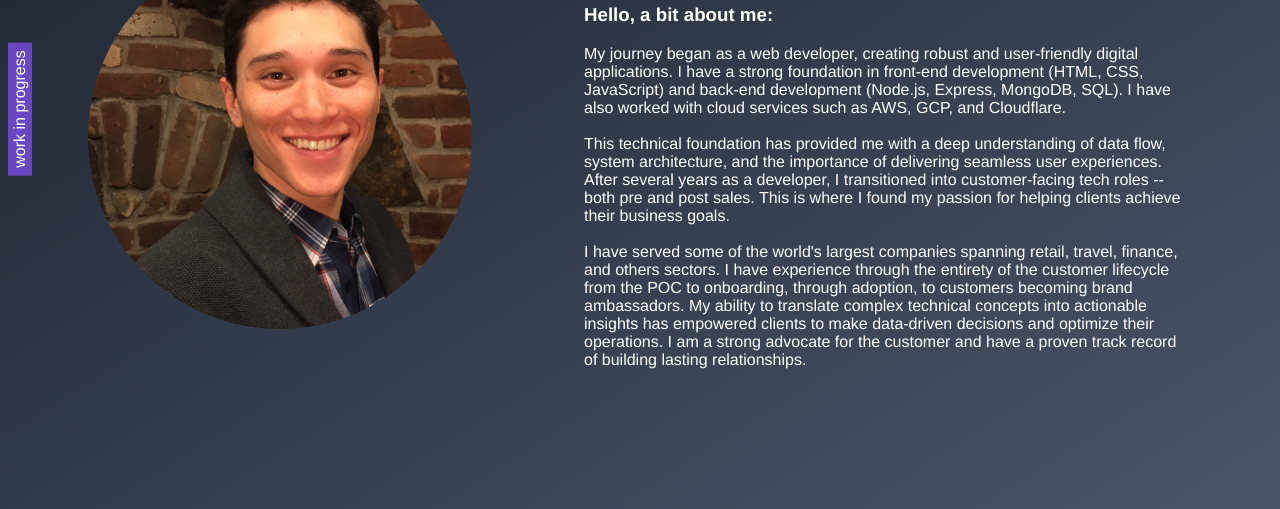
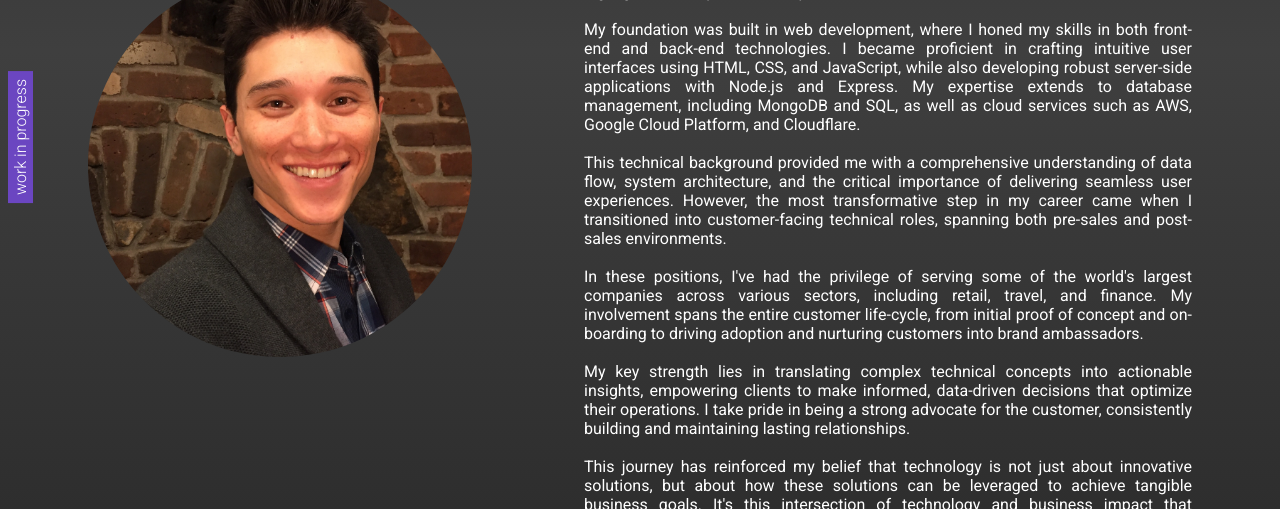
Before and after one commit to SirWilliamIII/simple-resume-site, a website: page public/index.html in a window 1280 px wide. Shown: the part 291-800 px from the top of the page. Drawn offline with Linux system fonts and the light colour scheme.

Commit message:
formatting change

```diff
--- a/public/index.html
+++ b/public/index.html
@@ -18,7 +18,7 @@
     <script>
         // Initialize the agent on page load.
         const fpPromise =
-            import(`https://willcarpenter.site/SMEvOqmLj49Ger9V/svv3Gw1ARAsK3Vxb?apiKey=6TuYm9Q8YzpfbDVUTUY3`)
+            import (`https://willcarpenter.site/SMEvOqmLj49Ger9V/svv3Gw1ARAsK3Vxb?apiKey=6TuYm9Q8YzpfbDVUTUY3`)
             .then(FingerprintJS => FingerprintJS.load({
                 endpoint: [
                     "https://willcarpenter.site/SMEvOqmLj49Ger9V/Z0ehogu56v3pJWyZ",
@@ -35,6 +35,8 @@
             })
     </script>
     <link rel="stylesheet" href="styles.css">
+    <link href="https://fonts.googleapis.com/css2?family=Roboto:wght@300;400;500;700&display=swap" rel="stylesheet">
+
     <script src="https://kit.fontawesome.com/55e62262cd.js" crossorigin="anonymous"></script>
 </head>
 
@@ -74,44 +76,48 @@
                         </a>
                     </span>
                     <span>
-                        <a href="https://www.linkedin.com/in/williamcarpenteriii/">
+                        <a href="https://www.linkedin.com/in/williamcarpenteriii">
                             <i class="fa fa-linkedin-square" aria-hidden="true"></i>
                         </a>
                     </span>
                 </div>
 
                 <h2>Senior Customer Success Engineer</h2>
-
-                <h3>Hello, a bit about me:</h3>
+                <br>
+                <h3>Hi there! Here is a bit about me:</h3>
                 <p>
                     <div>
-                    <span class="tab2">My journey began as a web developer, creating robust and user-friendly digital
-                        applications.
-                        I have a strong foundation in front-end development
-                        (HTML, CSS, JavaScript) and back-end
-                        development (Node.js, Express, MongoDB, SQL). I have also worked with cloud services such as
-                        AWS, GCP, and Cloudflare.
-                    </span>
+                        <span>
+                        My</span> career in technology has been a dynamic journey, evolving from web development to customer-centric roles where I've found my true passion. Allow me to share the highlights of this professional
+                        path.
+                    </div>
+                    <br>
+                    <div>
+                        <span>My</span> foundation was built in web development, where I honed my skills in both front-end and back-end technologies. I became proficient in crafting intuitive user interfaces using HTML, CSS, and JavaScript, while also
+                        developing robust server-side applications with Node.js and Express. My expertise extends to database management, including MongoDB and SQL, as well as cloud services such as AWS, Google Cloud Platform, and Cloudflare.
+                    </div>
+                    <br>
+                    <div>
+                        <span>This</span> technical background provided me with a comprehensive understanding of data flow, system architecture, and the critical importance of delivering seamless user experiences. However, the most transformative step
+                        in my career came when I transitioned into customer-facing technical roles, spanning both pre-sales and post-sales environments.
 
                     </div>
                     <br>
                     <div>
-                    <span class="tab2"></span>This technical foundation has provided me with a deep understanding of
-                    data flow, system architecture, and the importance of delivering seamless user experiences. After
-                    several years as a developer, I
-                    transitioned into customer-facing tech roles -- both pre and post sales. This is where I found my
-                    passion for helping clients achieve their business goals.
+                        <span>In</span> these positions, I've had the privilege of serving some of the world's largest companies across various sectors, including retail, travel, and finance. My involvement spans the entire customer life-cycle, from initial
+                        proof of concept and on-boarding to driving adoption and nurturing customers into brand ambassadors.
 
                     </div>
                     <br>
                     <div>
-                    <span class="tab2"></span>I have served some of the world's largest companies spanning retail,
-                    travel, finance, and others sectors. I have experience through the entirety of the customer
-                    lifecycle from the POC to onboarding, through
-                    adoption, to customers becoming brand ambassadors. My ability to translate complex technical
-                    concepts into actionable insights has empowered clients to make data-driven decisions and optimize
-                    their operations. I am a strong advocate
-                    for the customer and have a proven track record of building lasting relationships.
+                        <span>My</span> key strength lies in translating complex technical concepts into actionable insights, empowering clients to make informed, data-driven decisions that optimize their operations. I take pride in being a strong advocate
+                        for the customer, consistently building and maintaining lasting relationships.
+
+                    </div>
+                    <br>
+                    <div>
+                        <span>This</span> journey has reinforced my belief that technology is not just about innovative solutions, but about how these solutions can be leveraged to achieve tangible business goals. It's this intersection of technology
+                        and business impact that continues to drive my professional passion.
                     </div>
                 </p>
                 <!-- <p>Rea / SVG animation / Animated HTML5 Ads / Web Animation / Three.JS
--- a/public/styles.css
+++ b/public/styles.css
@@ -1,17 +1,21 @@
-body,
-html {
+* {
     margin: 0;
     padding: 0;
-  font-family: "Avenir Next", "Helvetica Neue", "Segoe UI", "Roboto", sans-serif;
-  font-weight: 300;
+}
+
+html,
+body {
+    width: 100%;
     height: 100%;
     color: white;
-  overflow: hidden;
+    overflow-x: hidden;
+    font-family: "Roboto", sans-serif;
 }
 
 .container {
-  min-height: 100vh;
-  background: linear-gradient(to bottom right, #1a202c, #4a5568);
+    min-height: 100%;
+    background: linear-gradient(to bottom, #323232 0%, #3f3f3f 40%, #1c1c1c 150%), linear-gradient( to top, rgba(255, 255, 255, 0.4) 0%, rgba(0, 0, 0, 0.25) 200%);
+    width: 100%;
     position: relative;
     display: flex;
     flex-direction: column;
@@ -79,11 +83,12 @@ main {
 .content h1 {
     font-size: 3rem;
     font-weight: 400;
-  margin: 0.5rem 0;
+    font-family: "Roboto", sans-serif;
+    font-weight: 700;
 }
 
 .content h2 {
-  font-size: 1.5rem;
+    font-size: 2rem;
     font-weight: 300;
     margin: 0.5rem 0;
 }
@@ -91,8 +96,9 @@ main {
 .content p {
     max-width: 24rem;
     color: #a0aec0;
-  font-size: 0.875rem;
-  tab-size: 4;
+    font-family: "Roboto", sans-serif;
+    font-weight: 400;
+    /* Regular */
 }
 
 .social {
@@ -151,12 +157,9 @@ main {
     font-weight: 300;
 }
 
-.tab1 {
-  tab-size: 2;
-}
-
 .tab2 {
-  tab-size: 4;
+    margin-left: 30px;
+    /*or whatever indentation size you want*/
 }
 
 a {
@@ -168,13 +171,14 @@ a:hover {
     color: #777;
 }
 
+
 /* Responsive Design */
 
 @media (min-width: 768px) {
     main {
         flex-direction: row;
         justify-content: space-around;
-    text-align: left;
+        text-align: justify;
     }
     .content {
         max-width: 50%;
@@ -185,12 +189,6 @@ a:hover {
     .headshot-area {
         width: 20rem;
         height: 20rem;
-  }
-  .tab1 {
-    tab-size: 2;
-  }
-  .tab2 {
-    tab-size: 4;
     }
 }
 
@@ -212,20 +210,21 @@ a:hover {
     .nav-links a:last-child {
         border-bottom: none;
     }
-  .hamburger {
+    /* .hamburger {
         display: flex;
     }
-  .hamburger.active + .nav-links {
+    .hamburger.active+.nav-links {
         display: flex;
-  }
+    } */
     .social {
         justify-content: center;
     }
-  .tab1 {
-    tab-size: 2;
+    .container {
+        overflow-y: auto;
+        -webkit-overflow-scrolling: touch;
     }
-  .tab2 {
-    tab-size: 4;
+    .tab {
+        top: 20%;
     }
 }
 
@@ -246,10 +245,4 @@ a:hover {
         width: 24rem;
         height: 24rem;
     }
-  .tab1 {
-    tab-size: 2;
 }
-  .tab2 {
-    tab-size: 4;
-  }
-}
```
Lines whose indentation alone changed are shown as unchanged.
